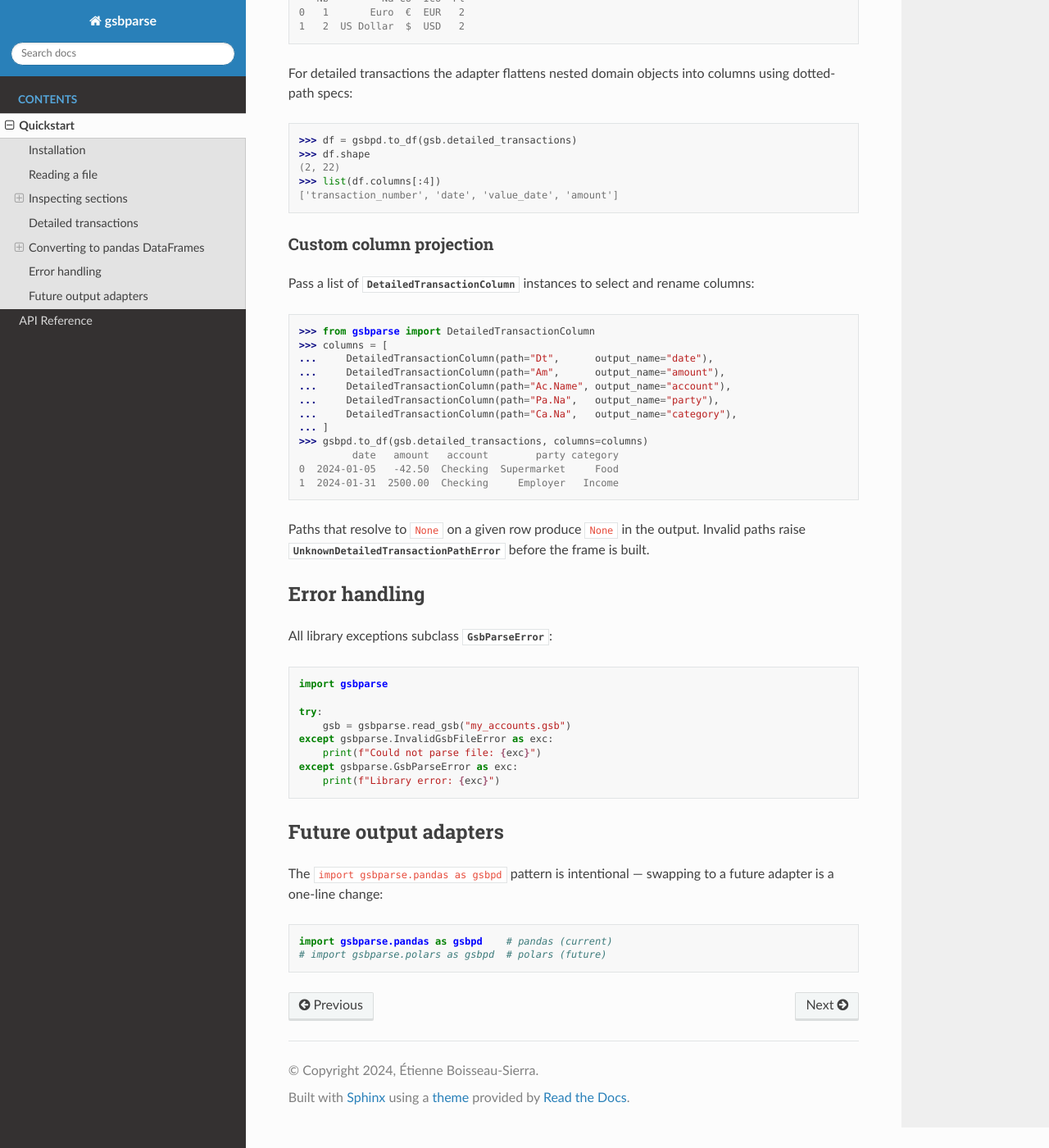
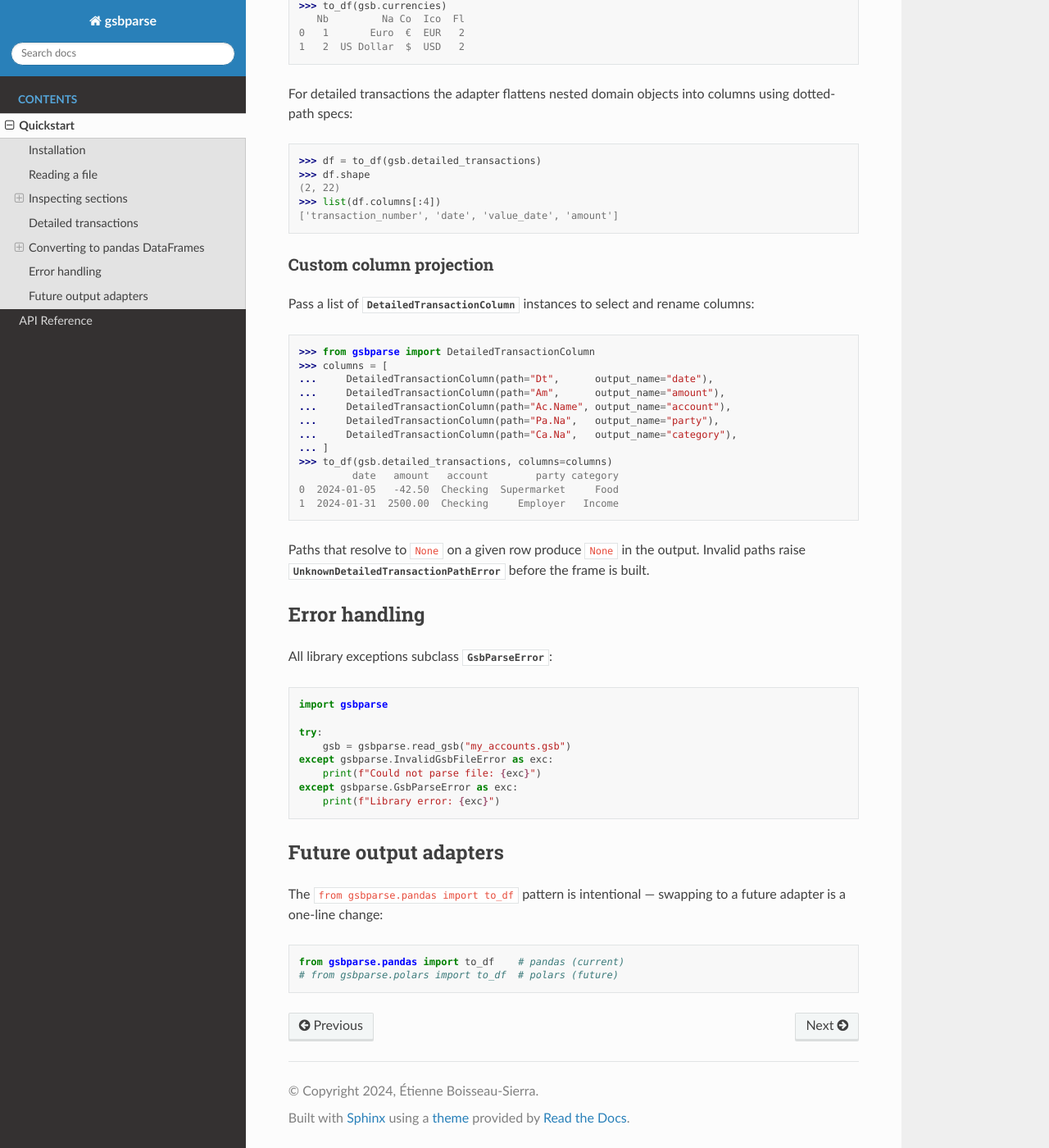
Before and after one commit to EBoisseauSierra/gsbparse, a Sphinx documentation site: the page built from docs/quickstart.md, in a window 1280 px wide and 1400 px high, scrolled down 1775 px. Shown: the whole window at 82% size. Built offline with Sphinx 7.4.7 and the Read the Docs theme 3.1.0, drawn with Linux system fonts in a browser that asks for light colours; some of the changed text lies outside the part shown.

Commit message:
docs: Change canonical call to gsb.pandas.to_df
Signed-off-by: Étienne Boisseau-Sierra <etienne.boisseau.sierra@gmail.com>

````diff
--- a/conftest.py
+++ b/conftest.py
@@ -5,8 +5,8 @@ from pathlib import Path
 import pytest
 
 import gsbparse
-import gsbparse.pandas as gsbpd
 from gsbparse import DetailedTransactionColumn
+from gsbparse.pandas import to_df
 
 _SIMPLE_EXAMPLE = Path(__file__).parent / "tests" / "assets" / "simple_example.gsb"
 
@@ -15,7 +15,7 @@ _SIMPLE_EXAMPLE = Path(__file__).parent / "tests" / "assets" / "simple_example.g
 def doctest_namespace(doctest_namespace: dict) -> dict:  # type: ignore[type-arg]
     """Populate the doctest namespace for README and docs examples."""
     doctest_namespace["gsb"] = gsbparse.read_gsb(_SIMPLE_EXAMPLE)
-    doctest_namespace["gsbpd"] = gsbpd
+    doctest_namespace["to_df"] = to_df
     doctest_namespace["DetailedTransactionColumn"] = DetailedTransactionColumn
     doctest_namespace["datetime"] = datetime
     doctest_namespace["Decimal"] = Decimal
--- a/docs/conf.py
+++ b/docs/conf.py
@@ -48,7 +48,7 @@ doctest_global_setup = f"""
 import datetime
 from decimal import Decimal
 import gsbparse
-import gsbparse.pandas as gsbpd
+from gsbparse.pandas import to_df
 from gsbparse import DetailedTransactionColumn
 
 gsb = gsbparse.read_gsb(r"{_SIMPLE_EXAMPLE}")
--- a/docs/quickstart.md
+++ b/docs/quickstart.md
@@ -78,12 +78,12 @@ Decimal('-42.50')
 
 ## Converting to pandas DataFrames
 
-Import the pandas adapter as a module alias so the adapter identity stays visible
-in the import line:
+Import the `to_df()` method from the `gsbparse.pandas` module to convert any
+{class}`~gsbparse.GsbFileSection` into a pandas DataFrame:
 
 ```{doctest}
->>> import gsbparse.pandas as gsbpd
->>> gsbpd.to_df(gsb.currencies)
+>>> from gsbparse.pandas import to_df
+>>> to_df(gsb.currencies)
    Nb         Na Co  Ico  Fl
 0   1       Euro  €  EUR   2
 1   2  US Dollar  $  USD   2
@@ -93,7 +93,7 @@ For detailed transactions the adapter flattens nested domain objects into column
 using dotted-path specs:
 
 ```{doctest}
->>> df = gsbpd.to_df(gsb.detailed_transactions)
+>>> df = to_df(gsb.detailed_transactions)
 >>> df.shape
 (2, 22)
 >>> list(df.columns[:4])
@@ -114,7 +114,7 @@ and rename columns:
 ...     DetailedTransactionColumn(path="Pa.Na",   output_name="party"),
 ...     DetailedTransactionColumn(path="Ca.Na",   output_name="category"),
 ... ]
->>> gsbpd.to_df(gsb.detailed_transactions, columns=columns)
+>>> to_df(gsb.detailed_transactions, columns=columns)
          date   amount   account        party category
 0  2024-01-05   -42.50  Checking  Supermarket     Food
 1  2024-01-31  2500.00  Checking     Employer   Income
@@ -141,10 +141,10 @@ except gsbparse.GsbParseError as exc:
 
 ## Future output adapters
 
-The `import gsbparse.pandas as gsbpd` pattern is intentional — swapping to a
+The `from gsbparse.pandas import to_df` pattern is intentional — swapping to a
 future adapter is a one-line change:
 
 ```python
-import gsbparse.pandas as gsbpd    # pandas (current)
-# import gsbparse.polars as gsbpd  # polars (future)
+from gsbparse.pandas import to_df    # pandas (current)
+# from gsbparse.polars import to_df  # polars (future)
 ```
````
Also changed, not shown: README.md (+3 -3 lines).
